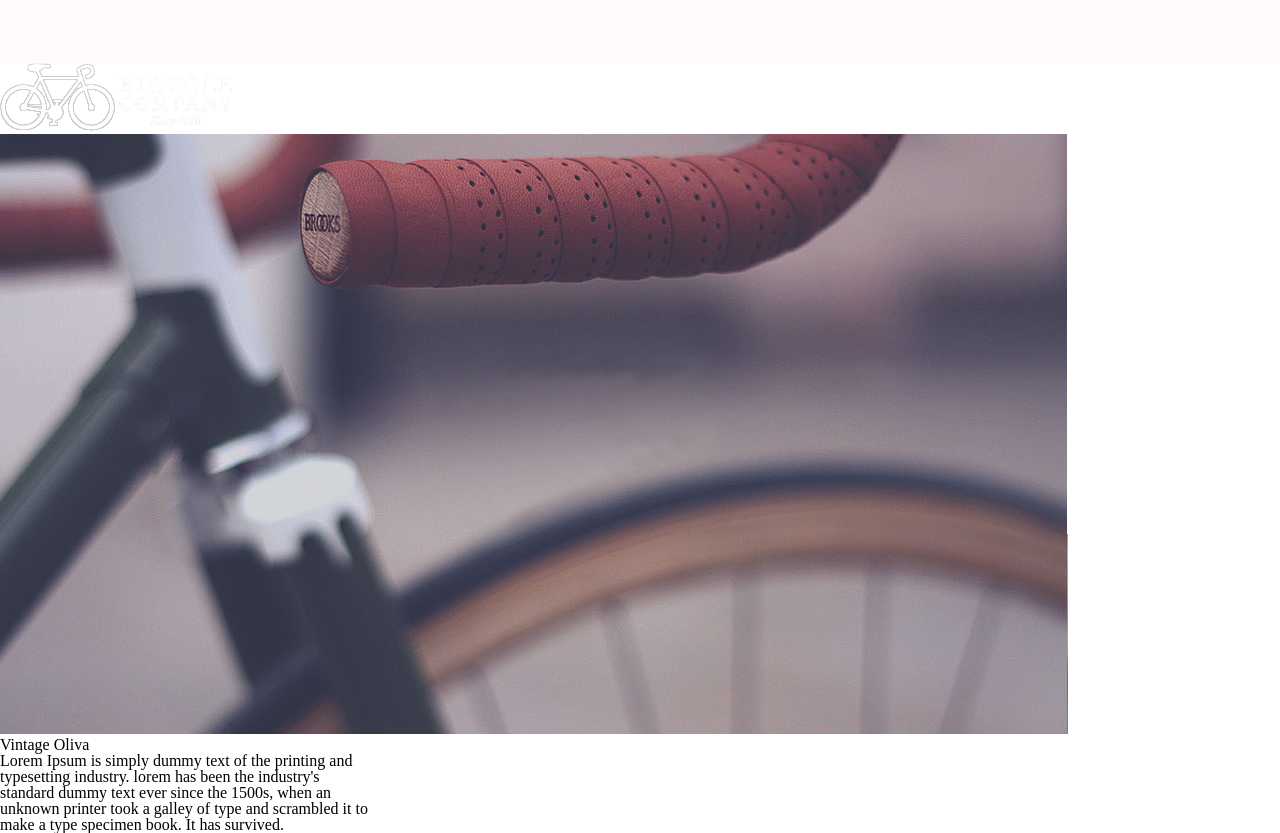
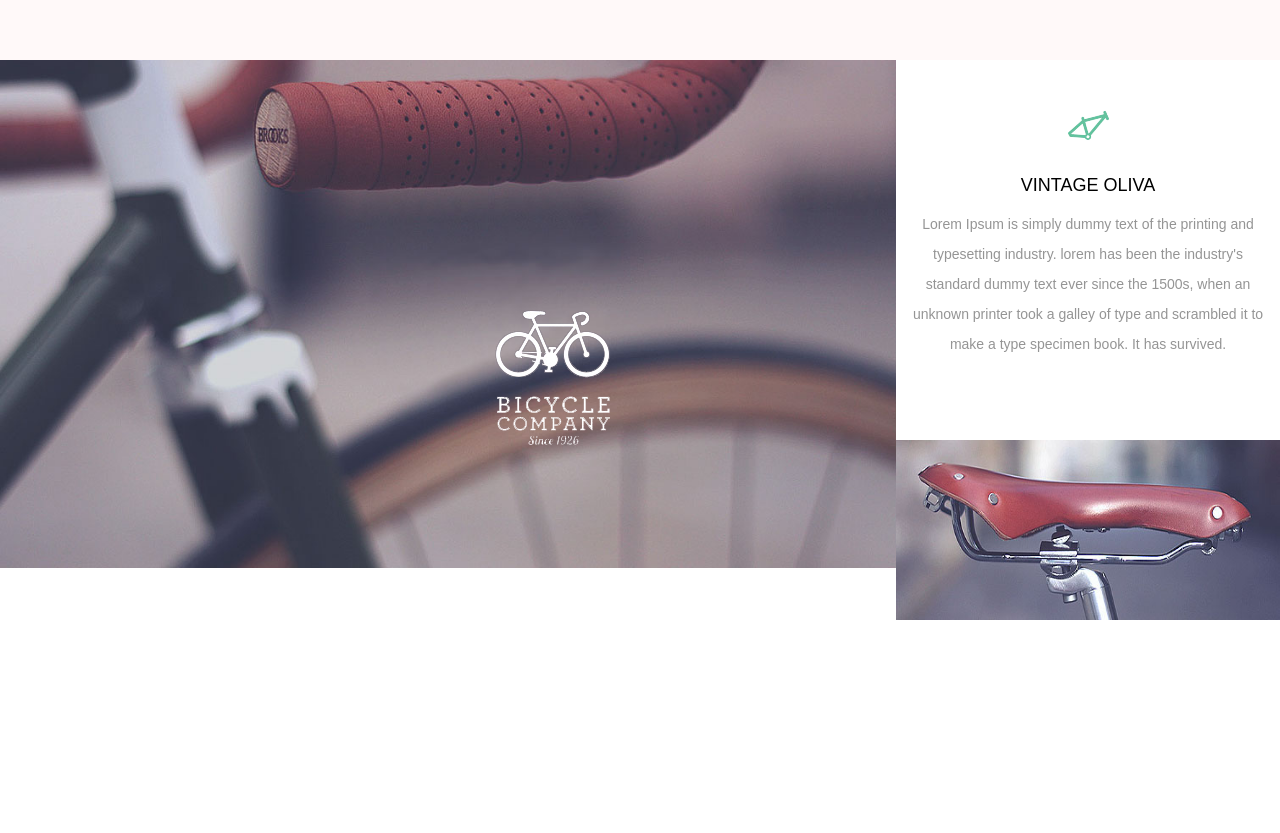
Before and after one commit to Lkthal/HTML-Mock, a plain HTML site: page index.html in a window 1280 px wide. Shown: the part 900-1733 px from the top of the page. After the commit the page ends 1520 px from the top, so only its background shows below. Drawn offline with Linux system fonts and the light colour scheme.

Commit message:
second portion finish of html /css

```diff
--- a/index.css
+++ b/index.css
@@ -44,6 +44,7 @@ table {
 }
 .hero img {
   width: 100%;
+	display: block;
 }
 .topbar {
   margin-top: 23px;
@@ -101,3 +102,66 @@ table {
 	margin: auto;
 
 }
+.container{
+
+	position: relative;
+
+}
+.box2{
+	background-image: url(assets/bike-1.jpg);
+	background-size: 101%;
+	background-repeat: no-repeat;
+	float: left;
+	position: relative;
+	width: 70%;
+	height: 560px;
+}
+.logo{
+	display: block;
+	padding: 0 20px;
+	float: left;
+	position: relative;
+	top: 250px;
+	left: 475px;
+}
+
+.box3{
+	float: right;
+    display: block;
+    position: relative;
+    width: 30%;
+    height: 380px;
+}
+.box3 h3 {
+	padding: 15px;
+	text-transform: uppercase;
+	font-family: sans-serif;
+	font-size: 18px;
+	text-align: center;
+	margin-top: 20px;
+}
+.box3 p{
+	color: #959595;
+	text-align: center;
+  font-family: sans-serif;
+  font-size: 14px;
+  line-height: 30px;
+}
+.seat{
+	float:left;
+	position: relative;
+	width: 30%;
+	height: 180px;
+}
+.bike-text{
+	display: block;
+    padding: 0 20px;
+    position: relative;
+    top: 15px;
+    left: -18px;
+}
+.box3 img{
+	display: block;
+	padding-top: 50px;
+	margin: auto;
+}
--- a/index.html
+++ b/index.html
@@ -26,10 +26,17 @@
           since the 1500s, when an unknown printer took a galley of type and scrambled it to make a type specimen book. It has survived not only <br>
           five centuries, but also the leap into electronic typsetting, remaining essentially unchanged.</p>
     </div>
-    <div class="contact">
-      <img src="assets/bike.png" alt="bike logo">
-      <img src="assets/bicycle-company-logo.png" alt="logo bike">
-      <img src="assets/bike-1.jpg" alt="bike one">
+    <div class="container">
+      <div class="box2">
+        <div class="logo">
+          <img class="bike-logo" src="assets/bike.png" alt="bike logo">
+          <img class="bike-text" src="assets/bicycle-company-logo.png" alt="logo bike">
+
+        </div>
+      </div>
+      <div class="box3">
+
+        <img src="assets/frame-icon.png" alt="frame icon logo">
         <h3>Vintage Oliva</h3>
         <p>Lorem Ipsum is simply dummy text of the printing and <br>
           typesetting industry. lorem has been the industry's<br>
@@ -37,5 +44,8 @@
           unknown printer took a galley of type and scrambled it to <br>
           make a type specimen book. It has survived.</p>
       </div>
+      <img class="seat" src="assets/seat.jpg" alt="side seat">
+
+    </div>
   </body>
 </html>
```
Lines whose indentation alone changed are shown as unchanged.
